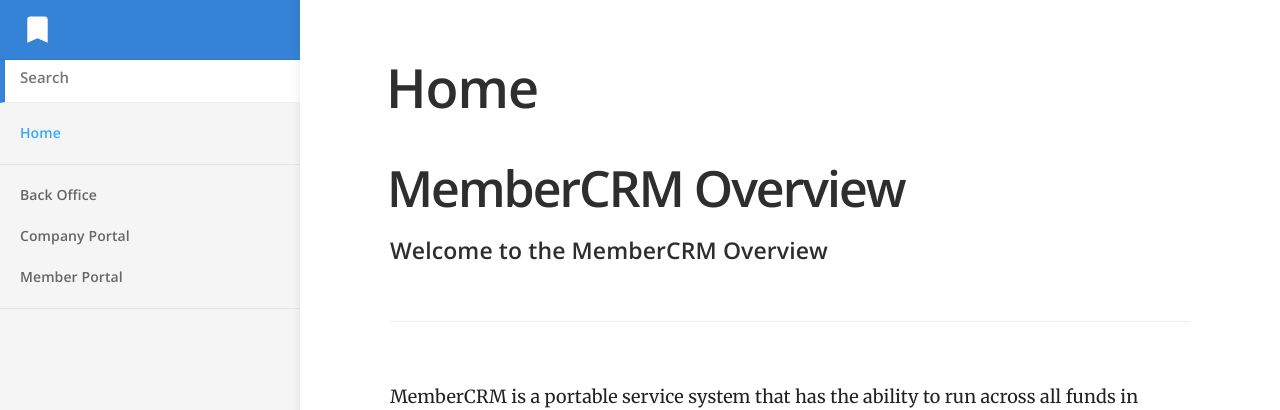
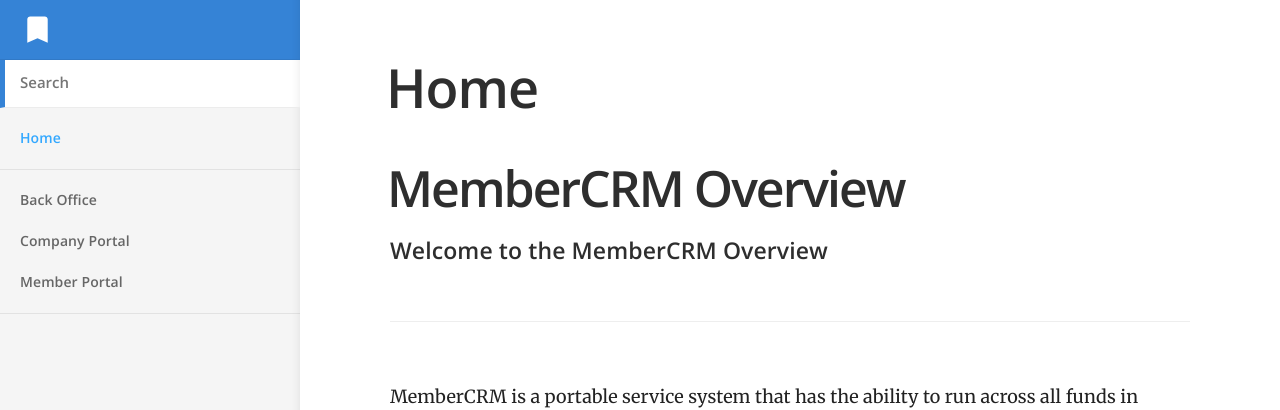
Before and after one commit to BJJohnston/Member, a Jekyll site: the page built from index.md, in a window 1280 px wide. Shown: the top 410 px of the page. Built offline with Jekyll 4.4.1, drawn with Linux system fonts in a browser that asks for light colours.

Commit message:
Updated '_sass/_layout.scss' via CloudCannon

```diff
--- a/_sass/_layout.scss
+++ b/_sass/_layout.scss
@@ -404,7 +404,7 @@ h4 svg {
 	-webkit-appearance: none;
 	display: block;
 	margin: 0;
-	padding: 5px 20px 10px 15px;
+	padding: 10px 5px 10px 15px;
 	width: 100%;
 	box-sizing: border-box;
 	border: 0;
```
